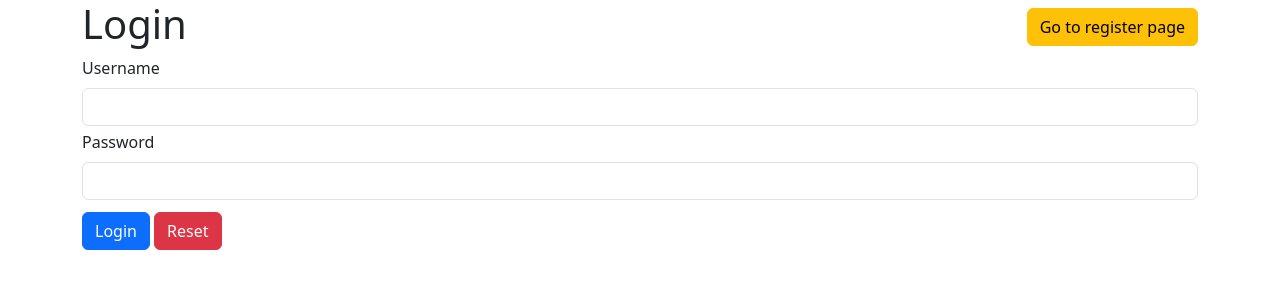
After one commit to mdenitti/phpbasic, a PHP site: page /login.php in a window 1280 px wide. The commit adds this page. Shown: the top 300 px of the page. Run offline with PHP 8.4, Linux system fonts and the light colour scheme.

Commit message:
Added register and login

```diff
--- a/oefthema/global.php
+++ b/oefthema/global.php
@@ -1,5 +1,6 @@
 <?php
-function showCurrentDate() {
+function showCurrentDate()
+{
     // Define the days of the week and months in Dutch
     $days = array('Zondag', 'Maandag', 'Dinsdag', 'Woensdag', 'Donderdag', 'Vrijdag', 'Zaterdag');
     $months = array('januari', 'februari', 'maart', 'april', 'mei', 'juni', 'juli', 'augustus', 'september', 'oktober', 'november', 'december');
@@ -14,7 +15,7 @@ function showCurrentDate() {
     echo "$dayOfWeek, $dayOfMonth $month $year";
 }
 
-$conn = mysqli_connect("localhost", "root", "welcome123", "themadag");
+$conn = mysqli_connect("localhost", "root", "root", "themadag");
 if (!$conn) {
     echo "Connection failed: " . mysqli_connect_error();
     exit;
@@ -22,7 +23,8 @@ if (!$conn) {
 
 //print_r($conn);
 
-function store ($name, $email, $tel, $tday_id) {
+function store($name, $email, $tel, $tday_id)
+{
     // check if mail adres is already present for the specific themeday
     // ... to be developed! ;)
     global $conn;
@@ -31,8 +33,20 @@ function store ($name, $email, $tel, $tday_id) {
     $conn->query($sql);
 }
 
+// register function
+function register($username, $email, $password)
+{
+    global $conn;
+    $currentdate = date("Y-m-d");
+    $hashedPassword = password_hash($password, PASSWORD_BCRYPT, ['cost'  =>  10]);
+    $sql = "INSERT INTO `users` (`username`, `email`, `status`, `datesince`, `password`) VALUES
+    ('$username', '$email', 0, '$currentdate', '$hashedPassword');";
+    $conn->query($sql);
+}
+
 // create a function to convert the mysql date to a Belgian format
-function convertToBelgianFormat($mysqlDate) {
+function convertToBelgianFormat($mysqlDate)
+{
     // Convert the MySQL date to a timestamp
     $timestamp = strtotime($mysqlDate);
 
--- /dev/null
+++ b/oefthema/login.php
@@ -0,0 +1,62 @@
+<?php session_start(); ?>
+<?php include 'global.php'; ?>
+
+<!DOCTYPE html>
+<html lang="en">
+
+<head>
+    <meta charset="UTF-8">
+    <meta name="viewport" content="width=device-width, initial-scale=1.0">
+    <title>Login</title>
+    <link href="https://cdn.jsdelivr.net/npm/bootstrap@5.3.2/dist/css/bootstrap.min.css" rel="stylesheet" integrity="sha384-T3c6CoIi6uLrA9TneNEoa7RxnatzjcDSCmG1MXxSR1GAsXEV/Dwwykc2MPK8M2HN" crossorigin="anonymous">
+</head>
+
+<body>
+    <div class="container">
+        <div class="row">
+            <div class="col-md-12">
+                <a class='btn btn-warning mt-2' href="register.php" style="float: right;">Go to register page</a>
+                <h1>Login</h1>
+                <?php
+                // checking if username and password are set, if so execute function...
+                if (isset($_POST['username']) && isset($_POST['password'])) {
+                    // selecting username and password from database where username = $_POST['username']
+                    $sql = "SELECT
+                    users.`username`,
+                    users.`password`
+                    FROM users WHERE users.`username` = '$_POST[username]'
+                    ";
+
+                    // putting the result of the query inside a assoc array
+                    $myUser = mysqli_fetch_assoc(mysqli_query($conn, $sql));
+                    $myUsername = $myUser['username'];
+                    $myPassword = $myUser['password'];
+
+                    //checking if username and password match
+                    if ($myUsername == $_POST['username'] && password_verify($_POST['password'], $myPassword)) {
+                        // Login successful
+                        echo  "Login Successful";
+                    } else {
+                        // Login failed
+                        echo  "Login Failed";
+                    };
+                }
+                ?>
+                <form action="#" method="post">
+                    <div class="mb-1">
+                        <label for="username" class="form-label">Username</label>
+                        <input type="text" class="form-control" id="username" name="username">
+                    </div>
+                    <div class="mb-1">
+                        <label for="password" class="form-label">Password</label>
+                        <input type="password" class="form-control" id="password" name="password">
+                    </div>
+                    <button type="submit" class="btn btn-primary mt-2">Login</button>
+                    <button type="reset" class="btn btn-danger mt-2">Reset</button>
+                </form>
+            </div>
+        </div>
+    </div>
+</body>
+
+</html>
```
Also changed, not shown: oefthema/index.php (+16 -4 lines), oefthema/register.php (added, +46 -0 lines).
